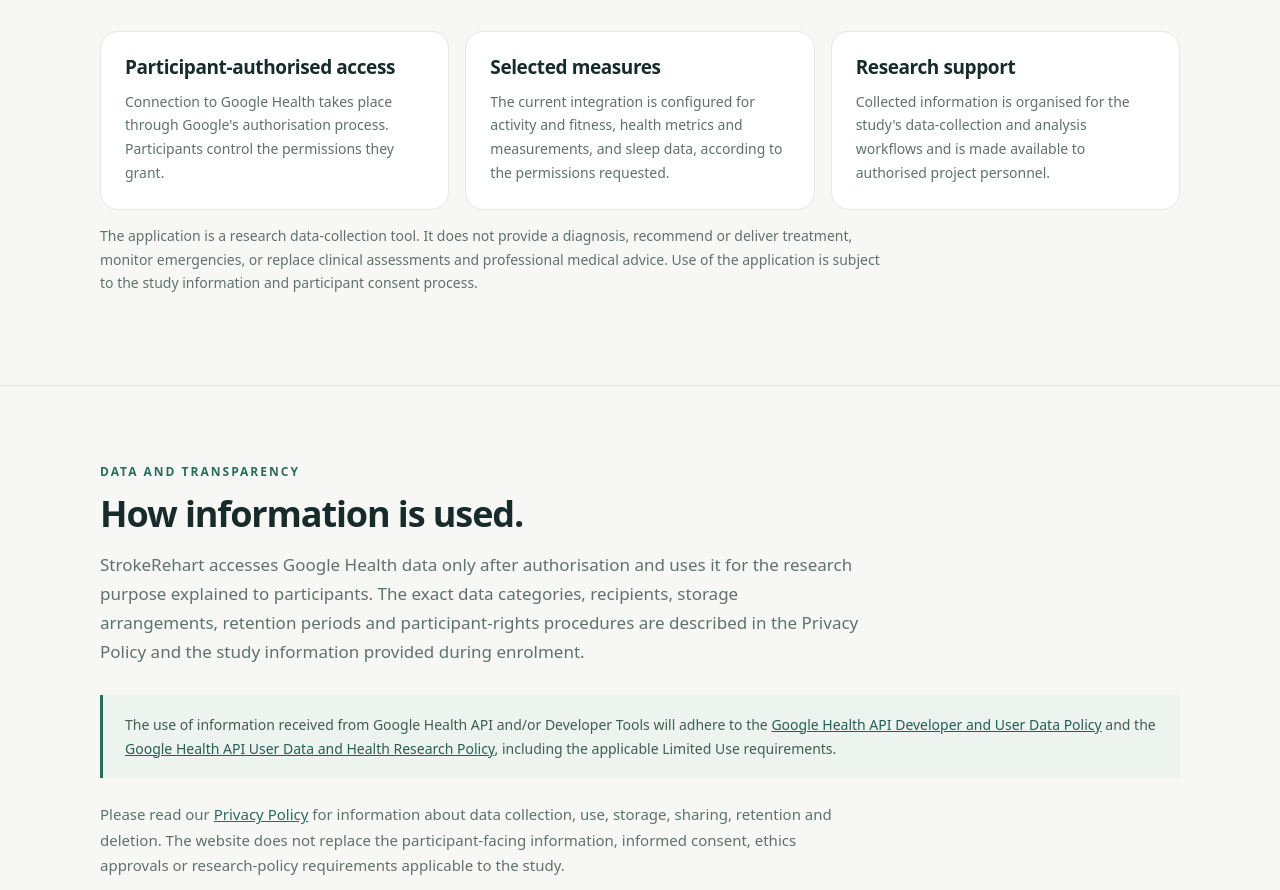
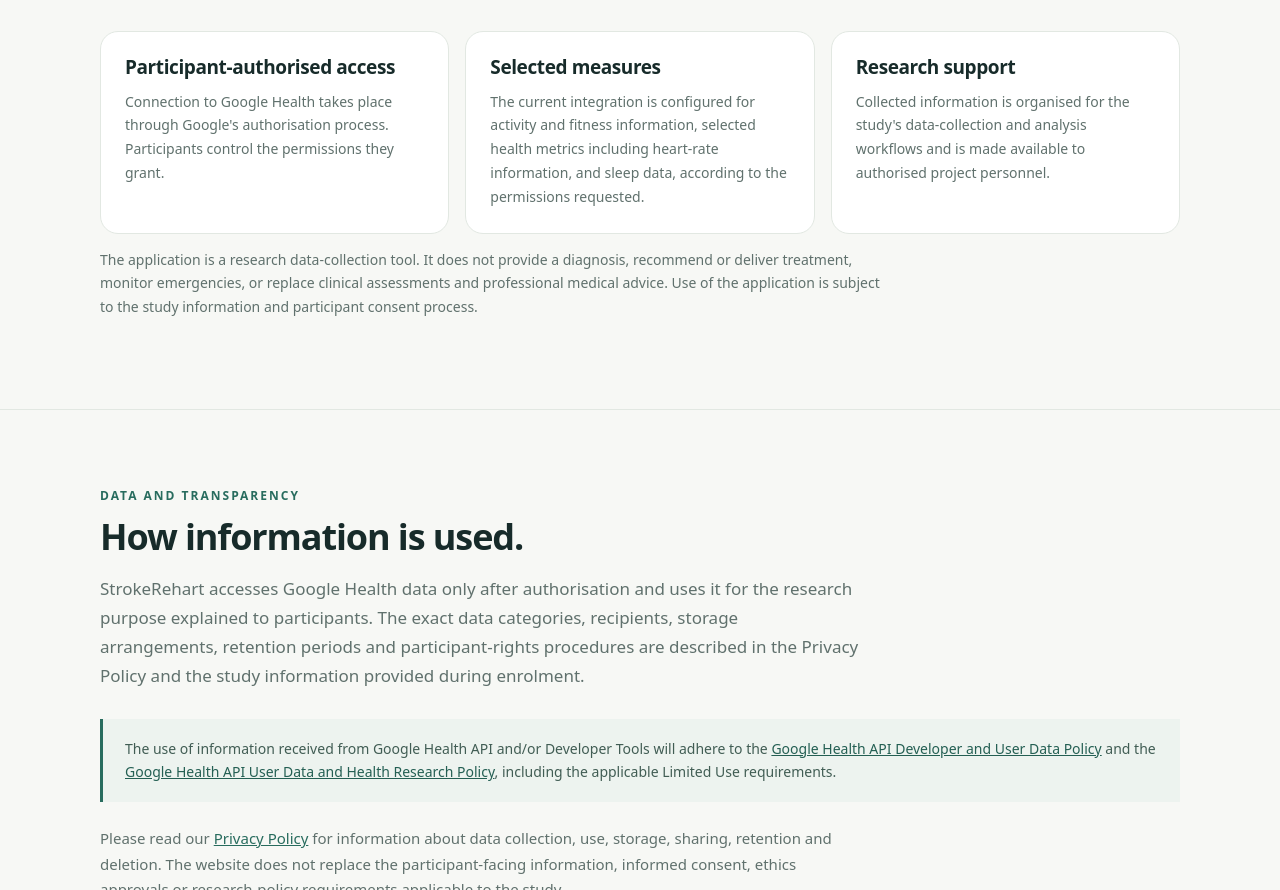
Before and after one commit to andreu-oliver/strokerehart-website, a plain HTML site: page index.html in a window 1280 px wide. Shown: the part 2026-2916 px from the top of the page. Drawn offline with Linux system fonts and the light colour scheme.

Commit message:
Clarify wearable measures collected for the study

```diff
--- a/index.html
+++ b/index.html
@@ -58,7 +58,7 @@
       <div class="step"><b>02 · Discharge</b><p>Post-intervention assessment after the three-week programme.</p></div>
       <div class="step"><b>03 · Follow-up</b><p>A further assessment one month after discharge.</p></div>
     </div>
-    <p class="note">The research aims to evaluate daily functioning and recovery, motor, cognitive and emotional outcomes, quality of life, participant and professional experiences, and the feasibility and cost-effectiveness of the approach.  The study is a randomized controlled trial aiming to recruit 90 stroke survivors in the subacute phase. It is conducted at the neurological rehabilitation unit of Hospital de l’Esperança (Hospital del Mar), Barcelona.</p>
+    <p class="note">The research aims to evaluate daily functioning and recovery, motor, cognitive and emotional outcomes, quality of life, participant and professional experiences, and the feasibility and cost-effectiveness of the approach. The study is a randomized controlled trial aiming to recruit 90 stroke survivors in the subacute phase. It is conducted at the neurological rehabilitation unit of Hospital de l’Esperança (Hospital del Mar), Barcelona.</p>
   </div></section>
 
   <section class="section" id="app"><div class="wrap">
@@ -66,7 +66,7 @@
     <p class="intro">The StrokeRehart application helps organise selected health information that participants choose to share through Google Health. It supports the research team's work by collecting and presenting relevant measures over time, complementing the study's clinical assessments and other research data.</p>
     <div class="grid">
       <article class="tile"><h3>Participant-authorised access</h3><p>Connection to Google Health takes place through Google's authorisation process. Participants control the permissions they grant.</p></article>
-      <article class="tile"><h3>Selected measures</h3><p>The current integration is configured for activity and fitness, health metrics and measurements, and sleep data, according to the permissions requested.</p></article>
+      <article class="tile"><h3>Selected measures</h3><p>The current integration is configured for activity and fitness information, selected health metrics including heart-rate information, and sleep data, according to the permissions requested.</p></article>
       <article class="tile"><h3>Research support</h3><p>Collected information is organised for the study's data-collection and analysis workflows and is made available to authorised project personnel.</p></article>
     </div>
     <p class="note">The application is a research data-collection tool. It does not provide a diagnosis, recommend or deliver treatment, monitor emergencies, or replace clinical assessments and professional medical advice. Use of the application is subject to the study information and participant consent process.</p>
```
